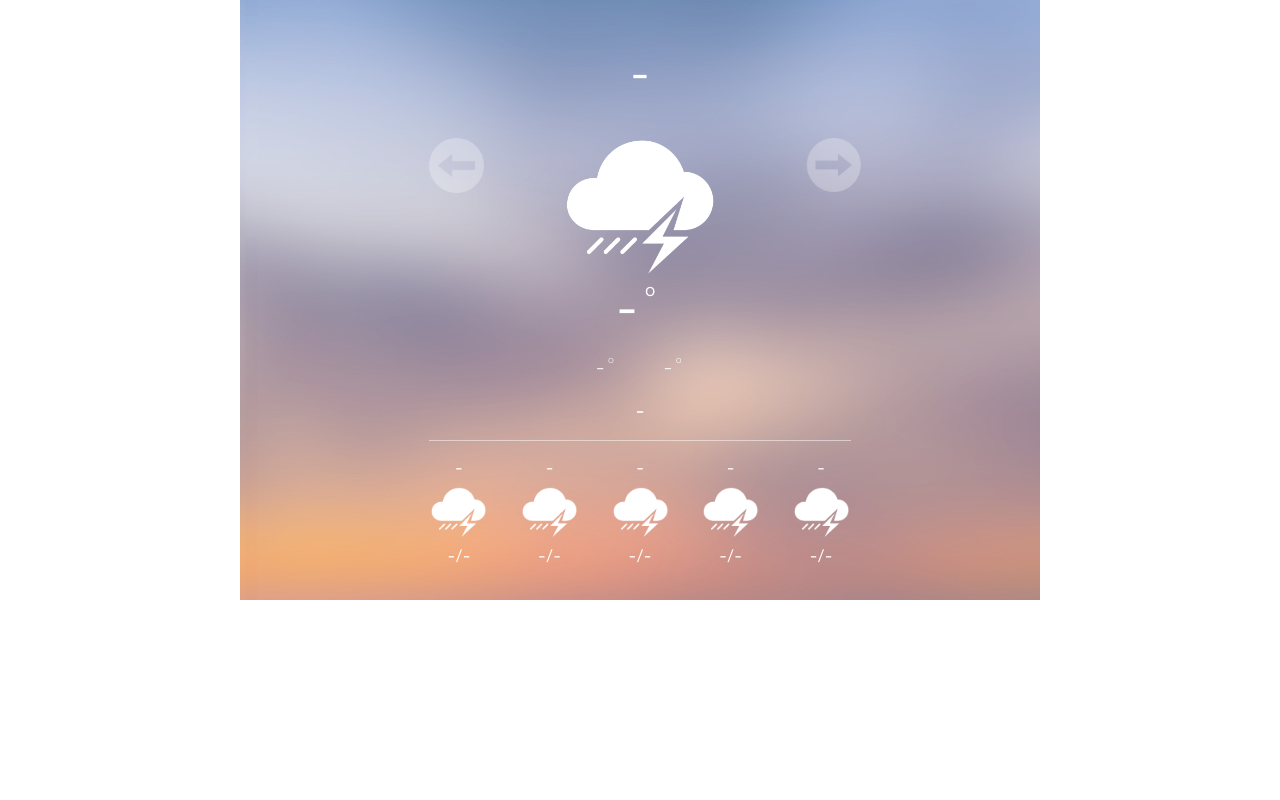
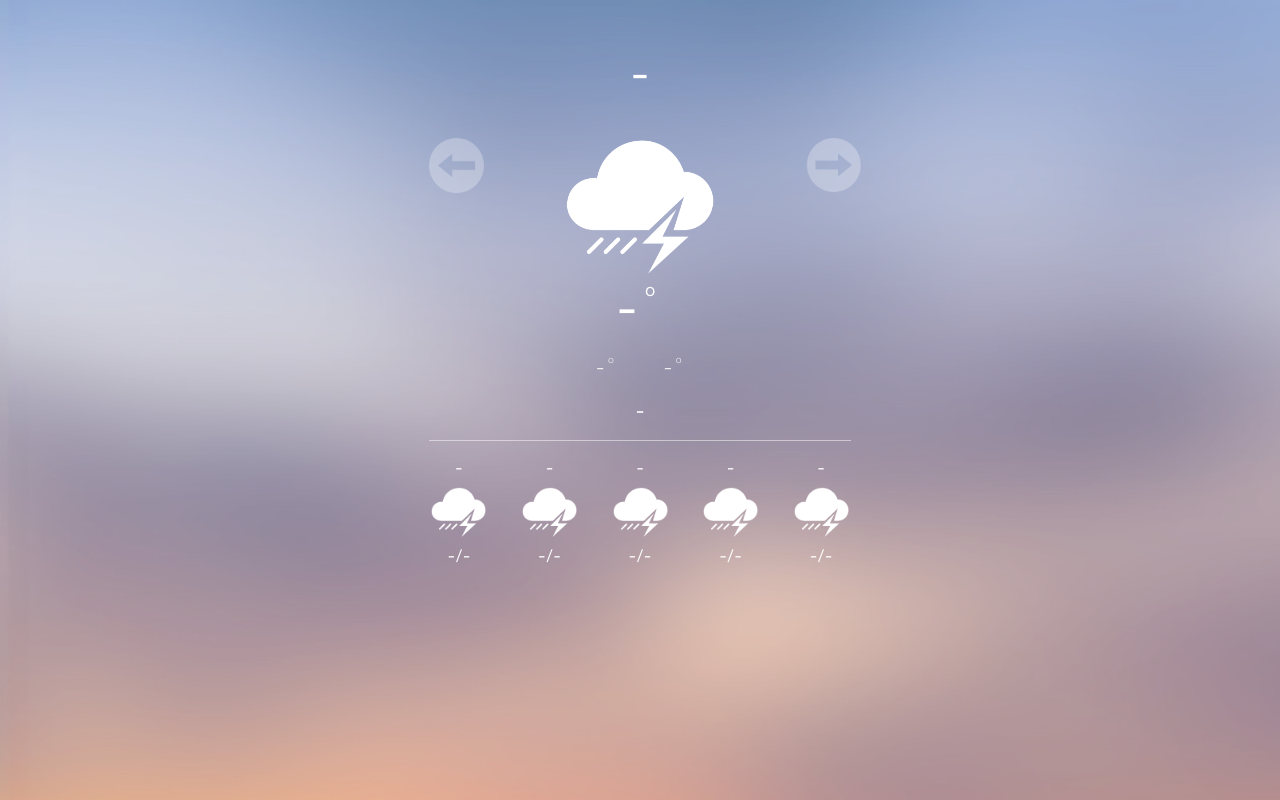
Before and after one commit to stharupesh/weather-app, a plain HTML site: page index.html in a window 1280 px wide. Drawn offline with nearby package versions, Linux system fonts and the light colour scheme; no server answers.

Commit message:
background image made full width

```diff
--- a/style.css
+++ b/style.css
@@ -1,3 +1,9 @@
+body {
+	background-image: url("images/background.jpg");
+	background-size: cover;
+	background-repeat: no-repeat;
+}
+
 /**
  * LOADING ANIMATION STYLE
  */
@@ -31,8 +37,6 @@
  */
 
 .main-container {
-	background-image: url("images/background.jpg");
-	background-repeat: no-repeat;
 	max-width: 800px;
 	margin: 0 auto;
     font-family: 'Work Sans', sans-serif;
```
